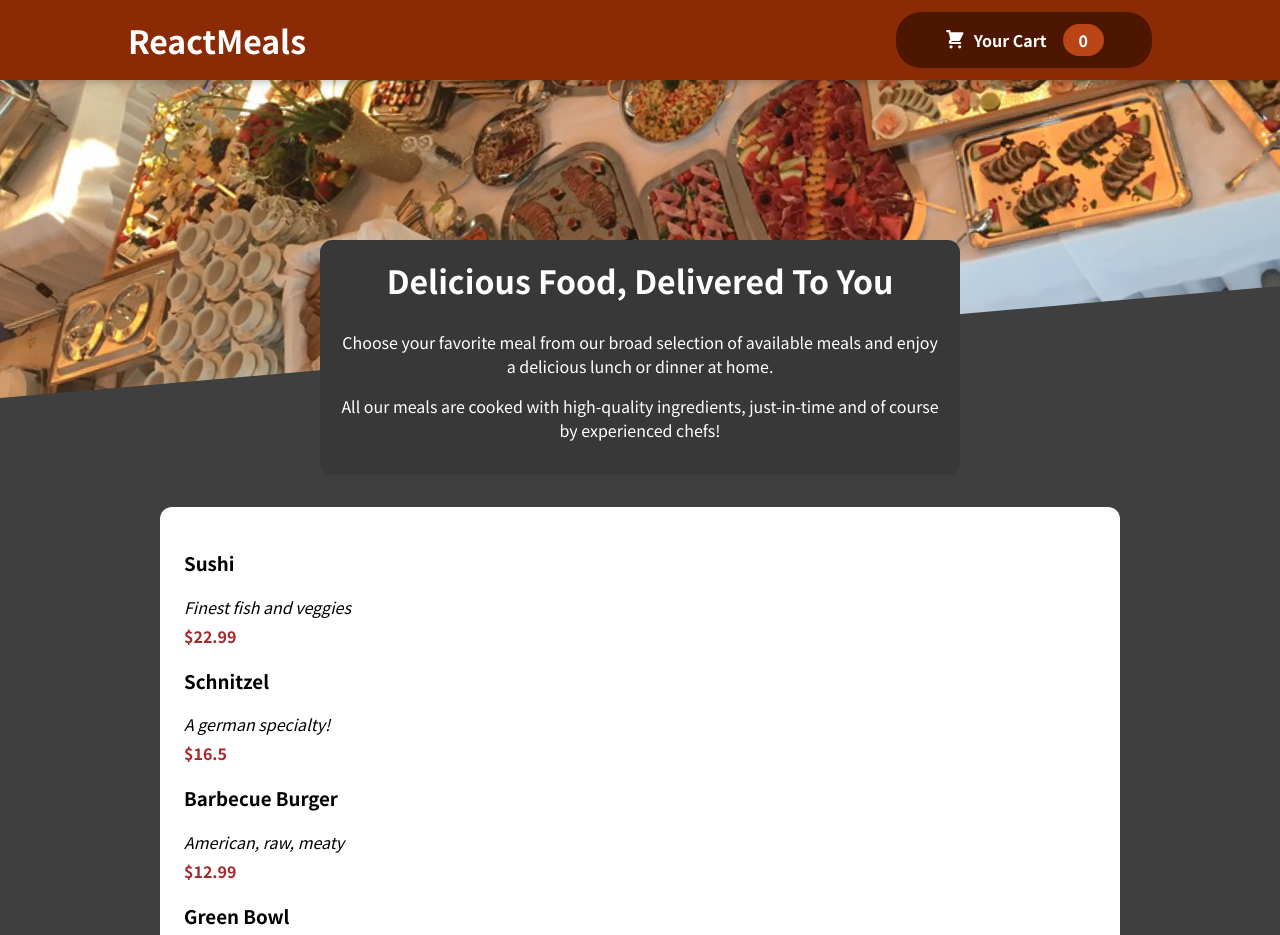
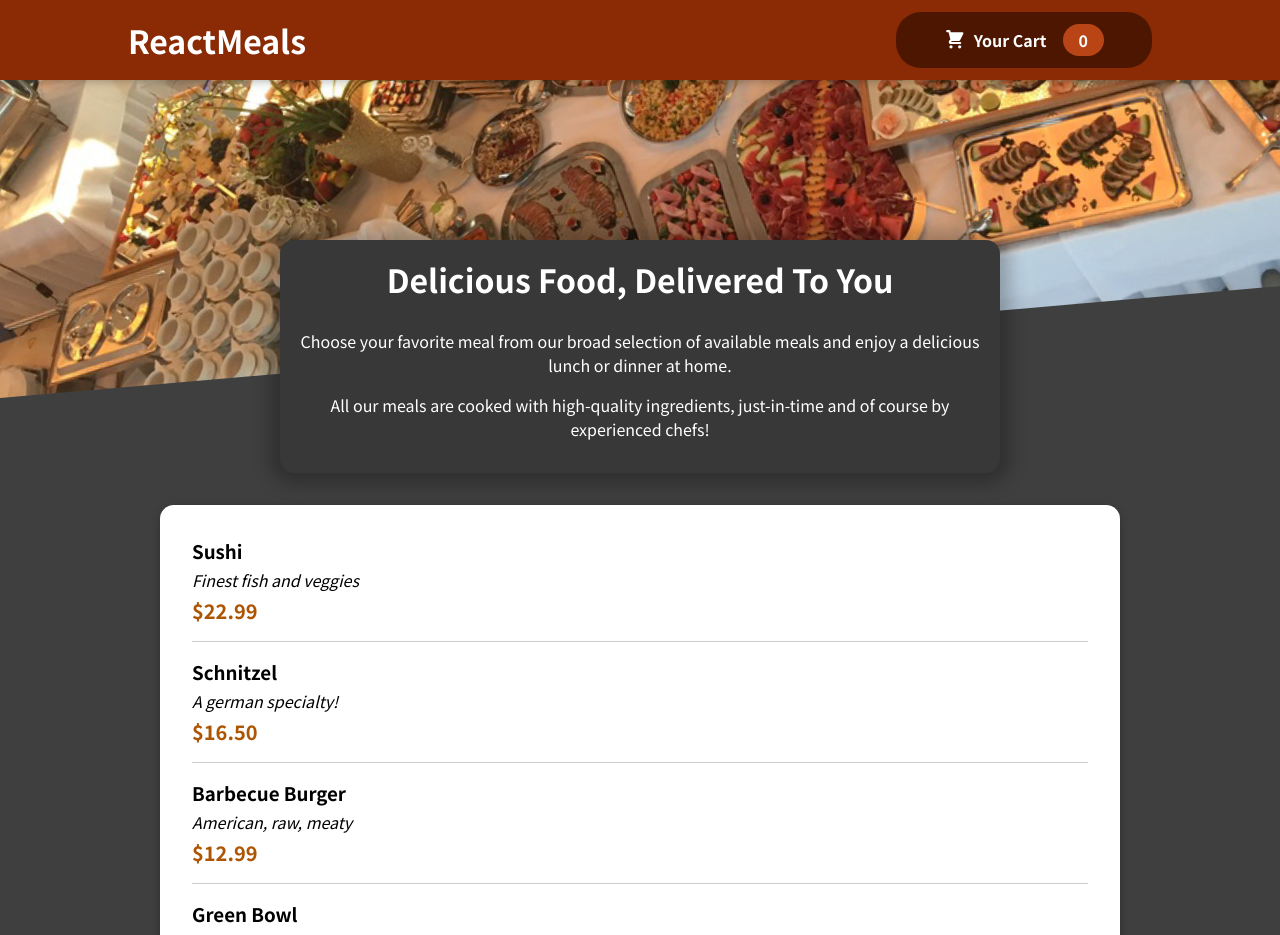
Before and after one commit to lalithcodelover/food-order-apps, a React (Create React App) app: page / in a window 1280 px wide. Shown: the top 935 px of the page. Built offline with nearby package versions, Linux system fonts and the light colour scheme.

Commit message:
Mealitem list with css added

```diff
--- a/src/components/Meals/AvailableMeals.js
+++ b/src/components/Meals/AvailableMeals.js
@@ -1,5 +1,7 @@
 import React from "react";
+import Card from "../UI/Card";
 import classes from "./AvailableMeals.module.css";
+import MealItem from "./MealItem/MealItem";
 
 const DUMMY_MEALS = [
   {
@@ -29,19 +31,20 @@
 ];
 
 const AvailableMeals = () => {
-  const MealsList = DUMMY_MEALS.map((meal) => {
-    return (
-      <li>
-        <h3>{meal.name}</h3>
-        <div className={classes.description}>{meal.description}</div>
-        <div className={classes.price}>${meal.price}</div>
-      </li>
-    );
-  });
+  const MealsList = DUMMY_MEALS.map((meal) => (
+    <MealItem
+      key={meal.id}
+      name={meal.name}
+      description={meal.description}
+      price={meal.price}
+    />
+  ));
 
   return (
     <section className={classes.meals}>
-      <ul>{MealsList}</ul>
+      <Card>
+        <ul>{MealsList}</ul>
+      </Card>
     </section>
   );
 };
--- a/src/components/Meals/AvailableMeals.module.css
+++ b/src/components/Meals/AvailableMeals.module.css
@@ -3,31 +3,14 @@
     width: 90%;
     margin: 2rem auto;
     animation: meals-appear 1s ease-out forwards;
-  background-color: white;
-  border-radius: 12px;
-  border: 1px white;
   }
 
   .meals ul {
     list-style: none;
     margin: 0;
-  width: 40rem;
-  padding: 1.5rem;
-  border-radius: 12px;
-}
-.meals li {
-  padding: 0%;
+    padding: 0;
   }
 
-.description {
-  font-style: italic;
-}
-.price {
-  padding-top: 5px;
-  color: brown;
-  font-size: 1rem;
-  font-weight: 900;
-}
   @keyframes meals-appear {
     from {
       opacity: 0;
--- /dev/null
+++ b/src/components/Meals/MealItem/MealItem.js
@@ -0,0 +1,20 @@
+import React from 'react'
+import classes from './MealItem.module.css'
+
+const MealItem = (props) => {
+    const price = `$${props.price.toFixed(2)}`
+  return (
+    <li className={classes.meal}>
+      <div>
+        <h3>{props.name}</h3>
+        <div className={classes.description}>{props.description}</div>
+        <div className={classes.price}>{price}</div>
+        </div>
+        <div></div>
+    </li>
+
+
+  )
+}
+
+export default MealItem
--- /dev/null
+++ b/src/components/Meals/MealItem/MealItem.module.css
@@ -0,0 +1,22 @@
+.meal {
+    display: flex;
+    justify-content: space-between;
+    margin: 1rem;
+    padding-bottom: 1rem;
+    border-bottom: 1px solid #ccc;
+  }
+
+  .meal h3 {
+    margin: 0 0 0.25rem 0;
+  }
+
+  .description {
+    font-style: italic;
+  }
+
+  .price {
+    margin-top: 0.25rem;
+    font-weight: bold;
+    color: #ad5502;
+    font-size: 1.25rem;
+  }
--- a/src/components/Meals/MealsSummary.module.css
+++ b/src/components/Meals/MealsSummary.module.css
@@ -1,4 +1,4 @@
-.summary {
+/* .summary {
 
     position: relative;
     border-radius: 12px;
@@ -15,4 +15,23 @@
 .summary h2 {
     font-size: 2rem;
     margin-top: 0;
-}
+} */
+
+.summary {
+    text-align: center;
+    max-width: 45rem;
+    width: 90%;
+    margin: auto;
+    margin-top: -10rem;
+    position: relative;
+    background-color: #383838;
+    color: white;
+    border-radius: 14px;
+    padding: 1rem;
+    box-shadow: 0 1px 18px 10px rgba(0, 0, 0, 0.25);
+  }
+
+  .summary h2 {
+    font-size: 2rem;
+    margin-top: 0;
+  }
--- /dev/null
+++ b/src/components/UI/Card.js
@@ -0,0 +1,8 @@
+import classes from './Card.module.css'
+
+const Card = (props) => {
+
+    return <div className={classes.card}>{props.children}</div>
+}
+
+export default Card
--- /dev/null
+++ b/src/components/UI/Card.module.css
@@ -0,0 +1,6 @@
+.card {
+    padding: 1rem;
+    box-shadow: 0 2px 8px rgba(0, 0, 0, 0.25);
+    border-radius: 14px;
+    background-color: white;
+  }
```
Lines whose indentation alone changed are shown as unchanged.
